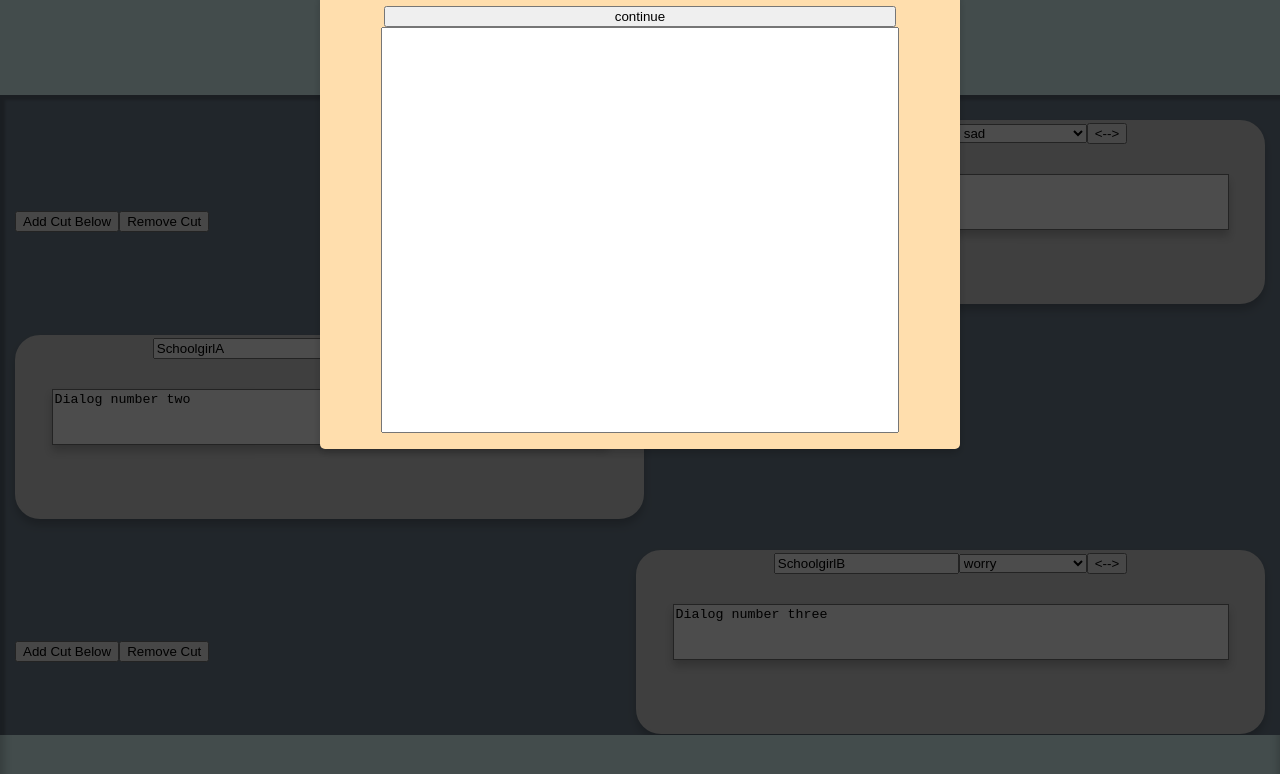
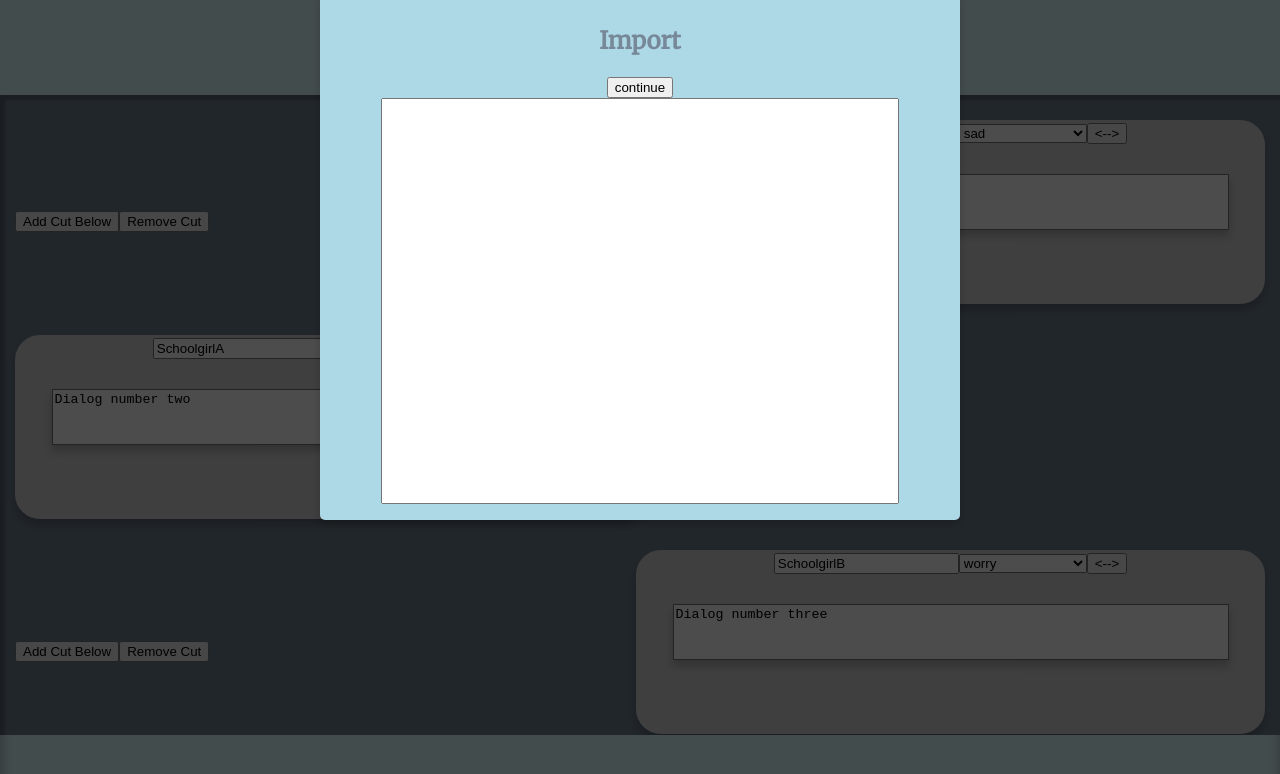
Before and after one commit to Vidsneezes/NanorenoVisualEditor, a React (Create React App) app: page / in a window 1280 px wide. Both pictures are taken after a click on the button "Import". Shown: the top 774 px of the page. Built offline with nearby package versions, Linux system fonts and the light colour scheme.

Commit message:
separeted import/export css, changed their background colors added title

```diff
--- a/src/components/cutview/cutblockeditor/CutBlockEditor.css
+++ b/src/components/cutview/cutblockeditor/CutBlockEditor.css
@@ -9,17 +9,26 @@
 }
 
 
-.modal {
+.modal-import, .modal-export {
   position: fixed;
   margin-top: -7px;
   width: 50%;
   left: 25%;
-  background-color: navajowhite;
   border-radius: 5px;
   text-align: center;
   z-index: 11; /* 1px higher than the overlay layer */
   padding: 12px 0px;
   box-shadow: 0 4px 8px 0 rgba(0, 0, 0, 0.2);
+}
+
+.modal-import {
+  background-color: lightblue;
+  color: lightslategray;
+}
+
+.modal-export {
+  background-color: lightgreen;
+  color: lightslategray;
 
 }
 
--- a/src/components/cutview/cutblockeditor/CutBlockEditor.js
+++ b/src/components/cutview/cutblockeditor/CutBlockEditor.js
@@ -44,9 +44,10 @@ class CutBlockEditor extends Component {
   renderExport() {
     return  (<span>
         <div className="overlay"></div>
-        <div className="modal">
-            <button onClick={this.HidBox}>close</button><br></br>
-            <textarea ref="copyclipboard" className="copyclipboard" value={this.props.copyData} readOnly="readonly" onFocus={this.AutoSelectTextArea}/>
+        <div className="modal-export">
+          <h2>Export</h2>
+          <button onClick={this.HidBox}>close</button><br></br>
+          <textarea ref="copyclipboard" className="copyclipboard" value={this.props.copyData} readOnly="readonly" onFocus={this.AutoSelectTextArea}/>
         </div>
         </span>);
   }
@@ -55,9 +56,10 @@ class CutBlockEditor extends Component {
   renderImport() {
     return  (<span>
         <div className="overlay"></div>
-        <div className="modal">
-            <button onClick={this.HidBox}>continue</button><br></br>
-            <textarea ref="copyclipboard" className="copyclipboard" value={this.state.text} onChange={this.handleChange} />
+        <div className="modal-import">
+          <h2>Import</h2>
+          <button onClick={this.HidBox}>continue</button><br></br>
+          <textarea ref="copyclipboard" className="copyclipboard" value={this.state.text} onChange={this.handleChange} />
         </div>
         </span>);
   }
```
